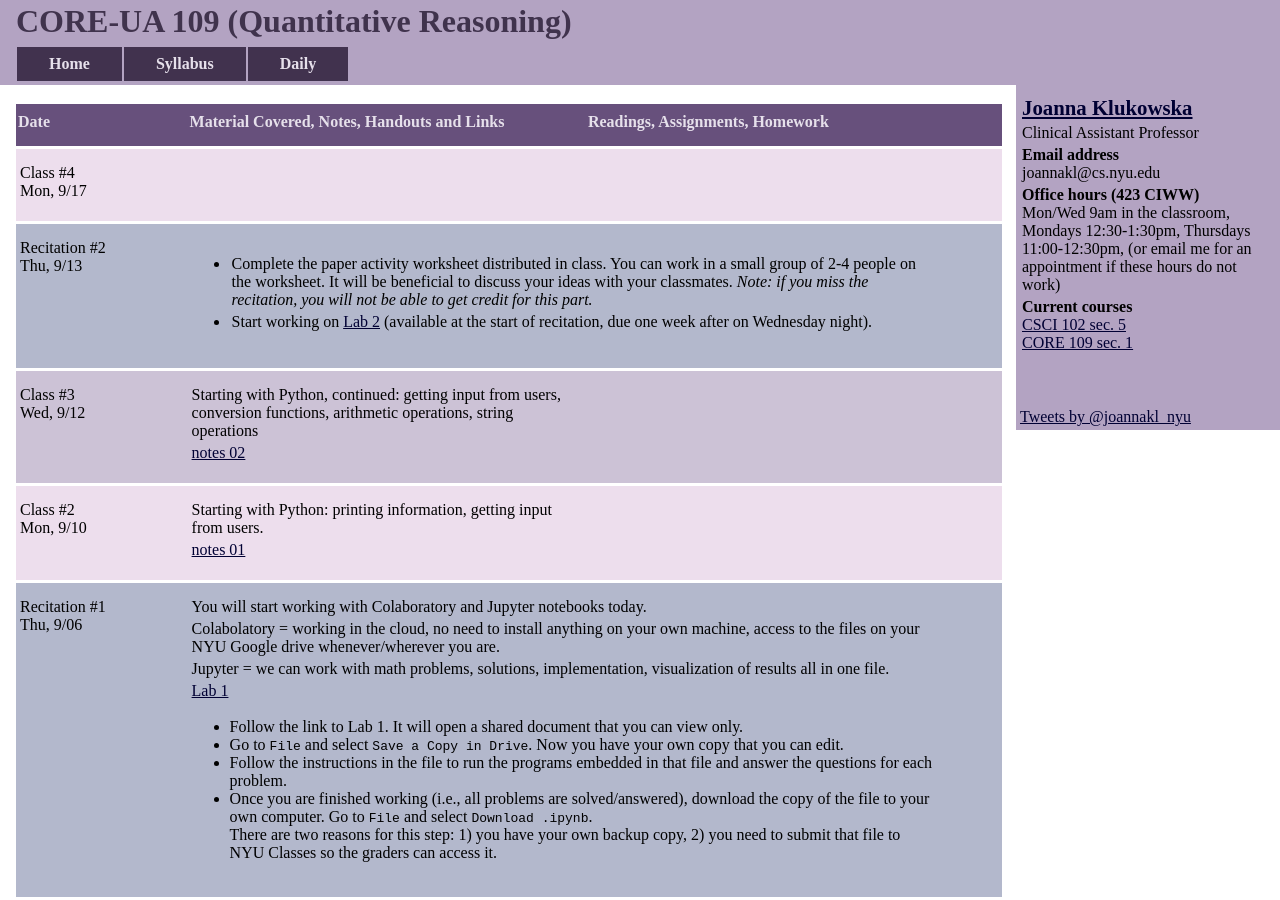
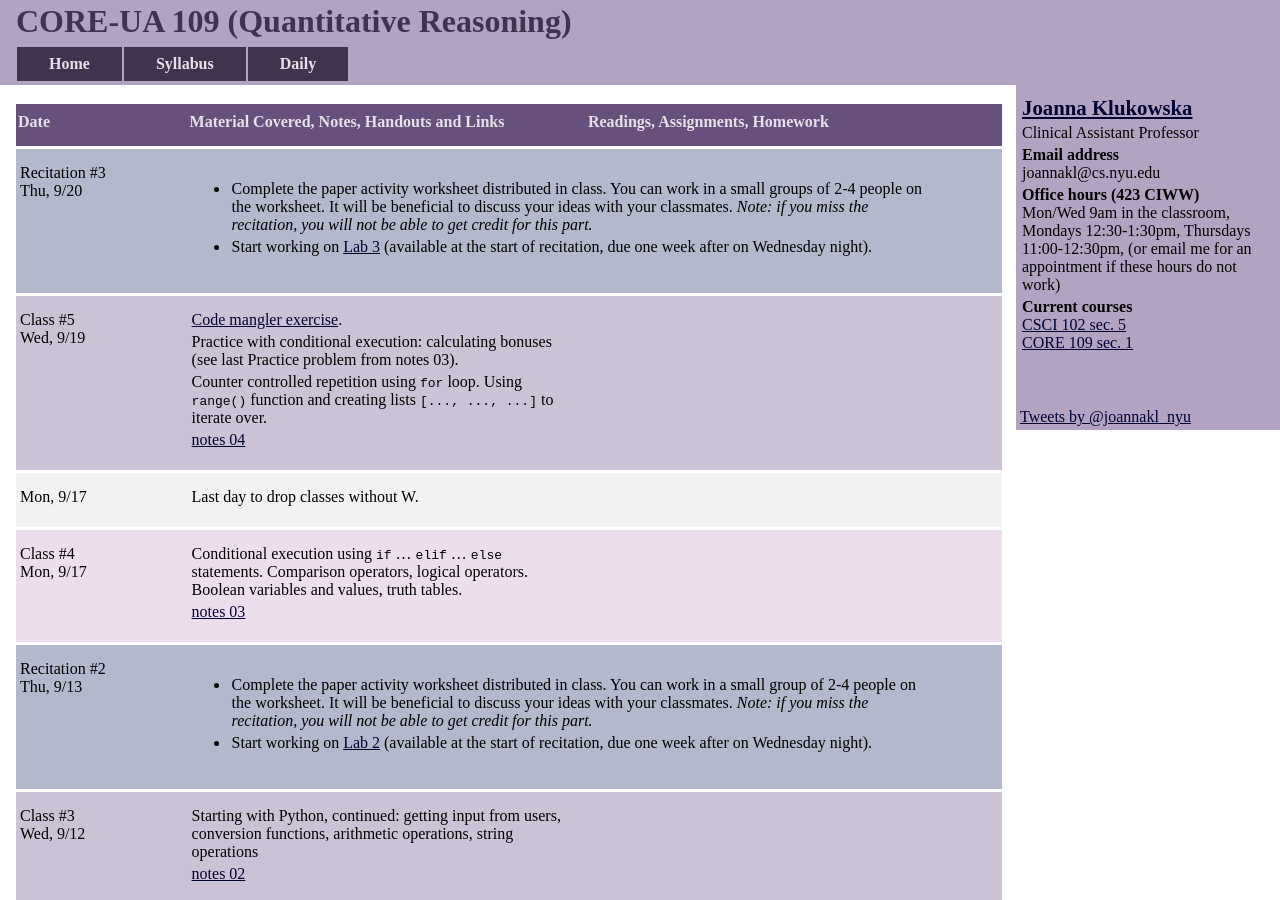
Before and after one commit to joannakl/core109_f18, a Jekyll site: the page built from daily.html, in a window 1280 px wide and 900 px high. Built offline with Jekyll 4.4.1, drawn with Linux system fonts in a browser that asks for light colours; comment, search, counter and statistics services are not loaded.

Commit message:
week 3 updates for the lab

```diff
--- a/_includes/daily/lec4.markdown
+++ b/_includes/daily/lec4.markdown
@@ -10,6 +10,13 @@ Mon, 9/17
 </div>
 <div class="column_materials">
 <p markdown="block">
+
+Conditional execution using `if` ... `elif` ... `else` statements.
+Comparison operators, logical operators.
+Boolean variables and values, truth tables.
+
+
+[notes 03](https://drive.google.com/drive/folders/1-Rix3KyrOcqCpckkmU_nJX6-YUwnre7G?usp=sharing)
 
 
 
--- a/_includes/daily/lec5.markdown
+++ b/_includes/daily/lec5.markdown
@@ -11,7 +11,16 @@ Wed, 9/19
 <div class="column_materials">
 <p markdown="block">
 
+[Code mangler exercise](slides/03_code_mangler.pdf).
 
+Practice with conditional execution: calculating bonuses (see last Practice
+problem from notes 03).
+
+Counter controlled repetition using `for` loop.
+Using `range()` function and creating lists `[..., ..., ...]` to iterate over.
+
+
+[notes 04](https://drive.google.com/drive/folders/1-Rix3KyrOcqCpckkmU_nJX6-YUwnre7G?usp=sharing)
 
 </p>
 </div>
--- a/_includes/daily/rec3.markdown
+++ b/_includes/daily/rec3.markdown
@@ -11,6 +11,18 @@ Thu, 9/20
 <p markdown="block">
 
 
+- Complete the paper activity worksheet distributed in class. You can work in a
+small groups of 2-4 people on the worksheet. It will be beneficial to discuss
+your ideas with your classmates. _Note: if you miss the recitation, you will not be
+able to get credit for this part._
+
+- Start working on
+[Lab 3](https://drive.google.com/drive/folders/1FfMo6V5csKctAMGbj2Lblx_3D8RxSXm5?usp=sharing)
+(available at the start of recitation, due one week after on Wednesday night).
+
+
+
+
 
 </p>
 </div>
--- a/daily.html
+++ b/daily.html
@@ -7,9 +7,9 @@ days:
     - "lec3"
     - "rec2"
     - "lec4"
-    #- "change_0917"
-    #- "lec5"
-    #- "rec3"
+    - "change_0917"
+    - "lec5"
+    - "rec3"
     #- "lec6"
     #- "lec7"
     #- "rec4"
```
Also changed, not shown: 1 other file.
